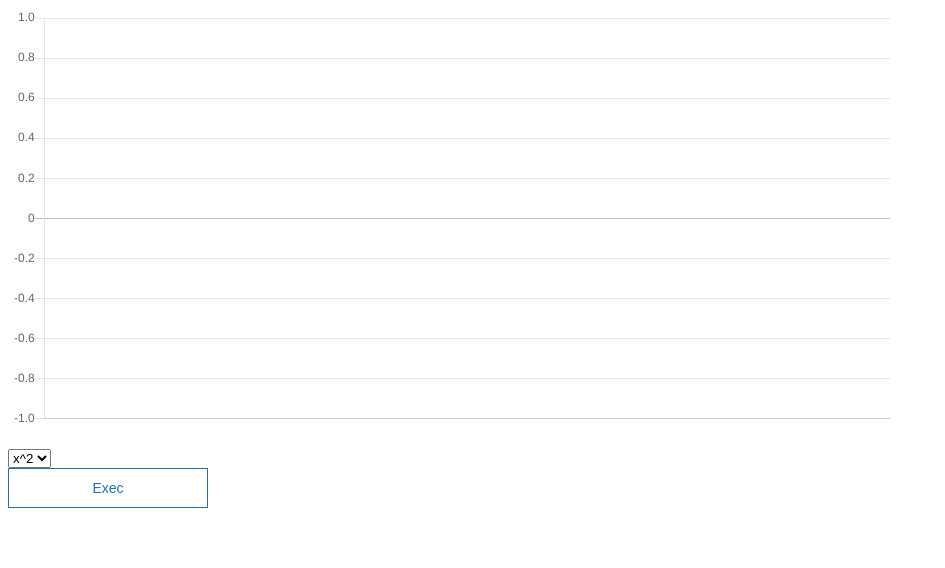
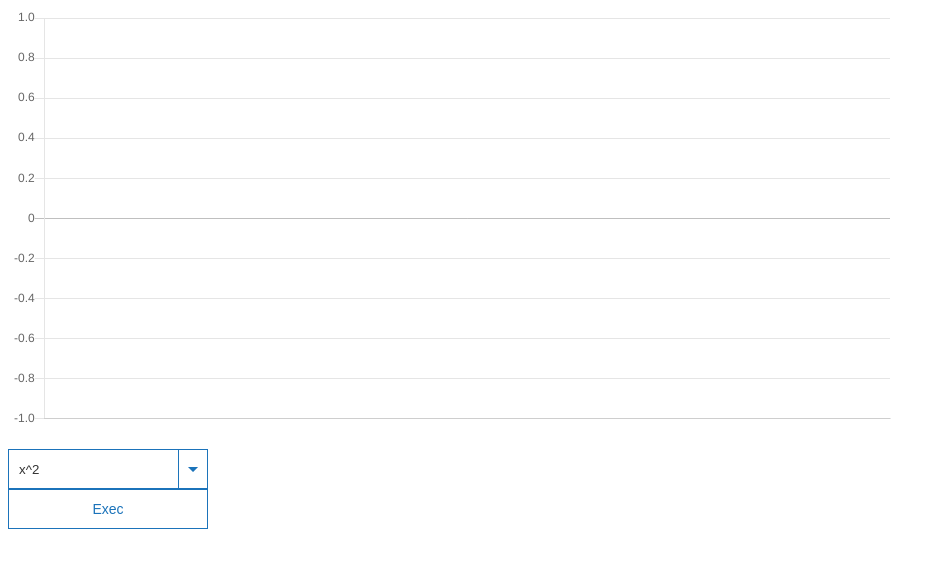
Before and after one commit to su-u/solving2, a website: page index.html in a window 1280 px wide. Shown: the whole page, without its empty margins (0-945 px from the left). Drawn offline with Linux system fonts and the light colour scheme.

Commit message:
Update index.html

```diff
--- a/index.html
+++ b/index.html
@@ -21,7 +21,7 @@
             </div>
         </div>
     </div>
-    <div>
+    <div class="pulldown">
         <select name="example1">
             <option value="formula1">x^2</option>
             <option value="formula2">x</option>
```
